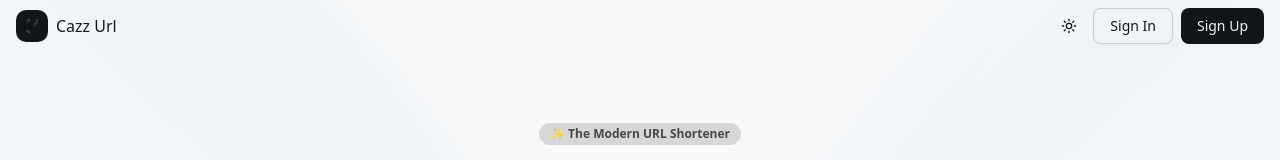
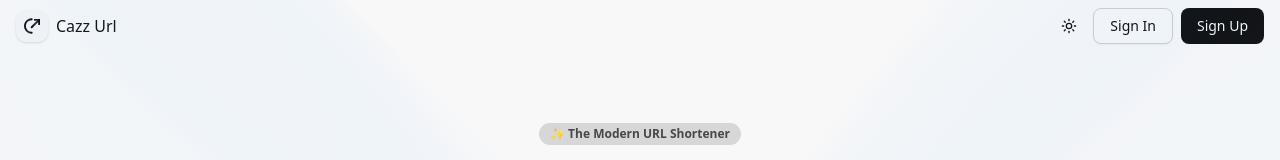
Before and after one commit to imdebamrita/Cazz-Url, a Next.js app: page / in a window 1280 px wide. Shown: the top 160 px of the page. Built offline with nearby package versions, Linux system fonts and the light colour scheme; no server answers; the database is empty.

Commit message:
ui changes

```diff
--- a/src/components/layout/Navbar.tsx
+++ b/src/components/layout/Navbar.tsx
@@ -10,7 +10,7 @@ export const NavBar = () => {
     return (
         <nav className="w-full px-4 py-2 absolute z-10 flex items-center justify-between text-foreground">
             <Link href="/" className="flex items-center gap-2">
-                <div className="bg-sidebar-primary text-sidebar-primary-foreground flex aspect-square size-8 items-center justify-center rounded-lg">
+                <div className="bg-gray-100 flex aspect-square size-8 items-center justify-center rounded-lg shadow-sm">
                     <Image src="/favicon.svg" alt="logo" width={500} height={500} className="size-4" />
                 </div>
                 <div className="grid flex-1 text-left text-base leading-tight">
--- a/src/components/layout/app-sidebar.tsx
+++ b/src/components/layout/app-sidebar.tsx
@@ -2,8 +2,8 @@
 
 import * as React from "react"
 import {
-  BookOpen,
-  Link2
+  Link2,
+  ListPlus,
 } from "lucide-react"
 
 import { NavMain } from "@/components/nav-main"
@@ -42,7 +42,7 @@ const data = {
     {
       title: "Create Link",
       url: "/dashboard/create-link",
-      icon: BookOpen,
+      icon: ListPlus,
     },
     // {
     //   title: "Settings",
@@ -73,8 +73,8 @@ export function AppSidebar({ ...props }: React.ComponentProps<typeof Sidebar>) {
             <SidebarMenuButton size="lg" asChild>
               {/* go to home */}
               <Link href="/" className="flex items-center gap-2">
-                <div className="bg-sidebar-primary text-sidebar-primary-foreground flex aspect-square size-8 items-center justify-center rounded-lg">
-                  <Image src="/favicon.svg" alt="Cazz URL" width={500} height={500} className="size-4" />
+                <div className="bg-gray-100 flex aspect-square size-8 items-center justify-center rounded-lg shadow-sm">
+                  <Image src="/favicon.svg" alt="logo" width={500} height={500} className="size-4" />
                 </div>
                 <div className="grid flex-1 text-left text-base leading-tight">
                   <span className="truncate font-medium">Cazz Url</span>
```
Also changed, not shown: public/favicon.svg.
